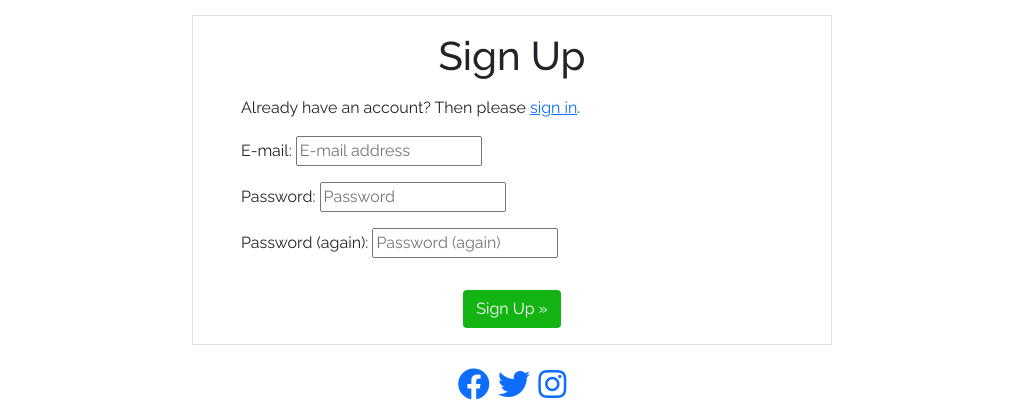
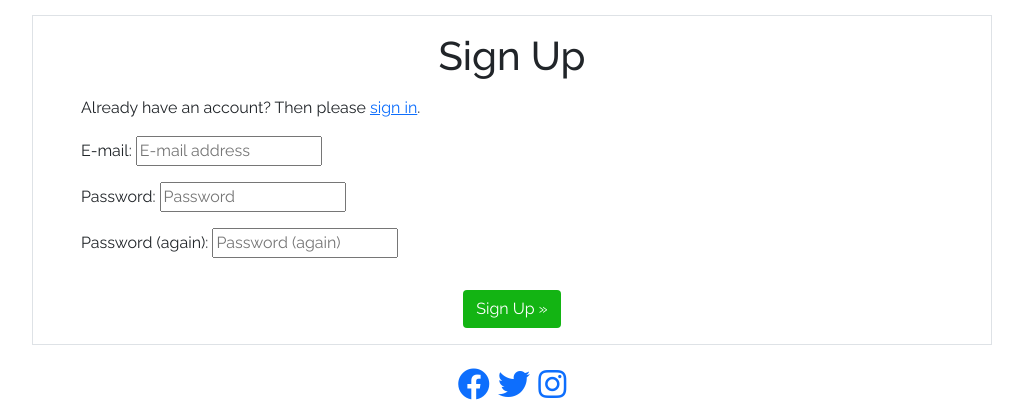
Before and after one commit to CW1224/reserve-a-place, a Django app: page /accounts/signup/ in a window 1280 px wide. Shown: the part 475-884 px from the top of the page, without its empty margins (128-1151 px from the left). Run offline with Django 3.2, Linux system fonts and the light colour scheme.

Commit message:
Added in small changes to accomodate screen size

```diff
--- a/templates/account/login.html
+++ b/templates/account/login.html
@@ -7,7 +7,7 @@
 
 {% block content %}
 
-<div class="my-3 w-50 mx-auto border">
+<div class="my-3 w-75 mx-auto border">
     <h1 class="text-center my-3">{% trans "Sign In" %}</h1>
 
     <div class="mx-5">
--- a/templates/account/signup.html
+++ b/templates/account/signup.html
@@ -6,7 +6,7 @@
 
 {% block content %}
 
-<div class="my-3 w-50 mx-auto border">
+<div class="my-3 w-75 mx-auto border">
   <h1 class="text-center my-3">{% trans "Sign Up" %}</h1>
 
   <div class="mx-5">
```
